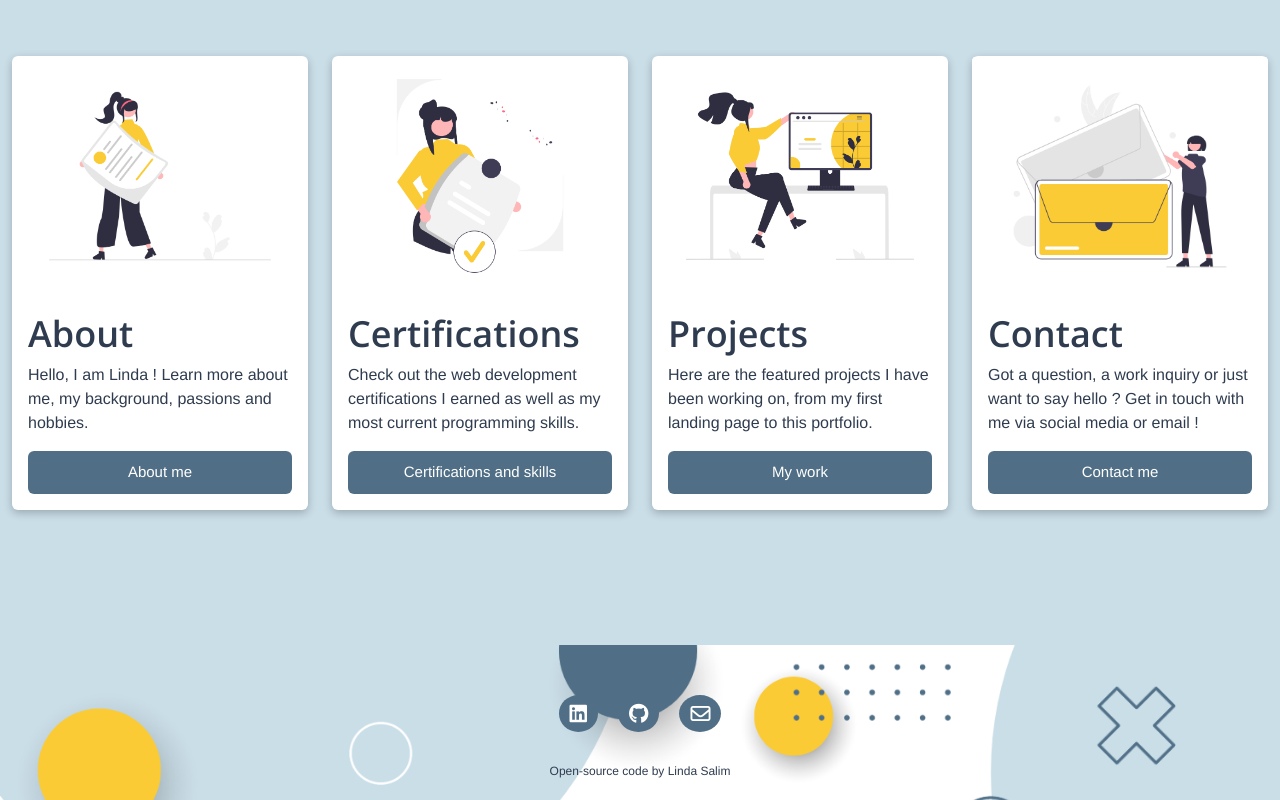
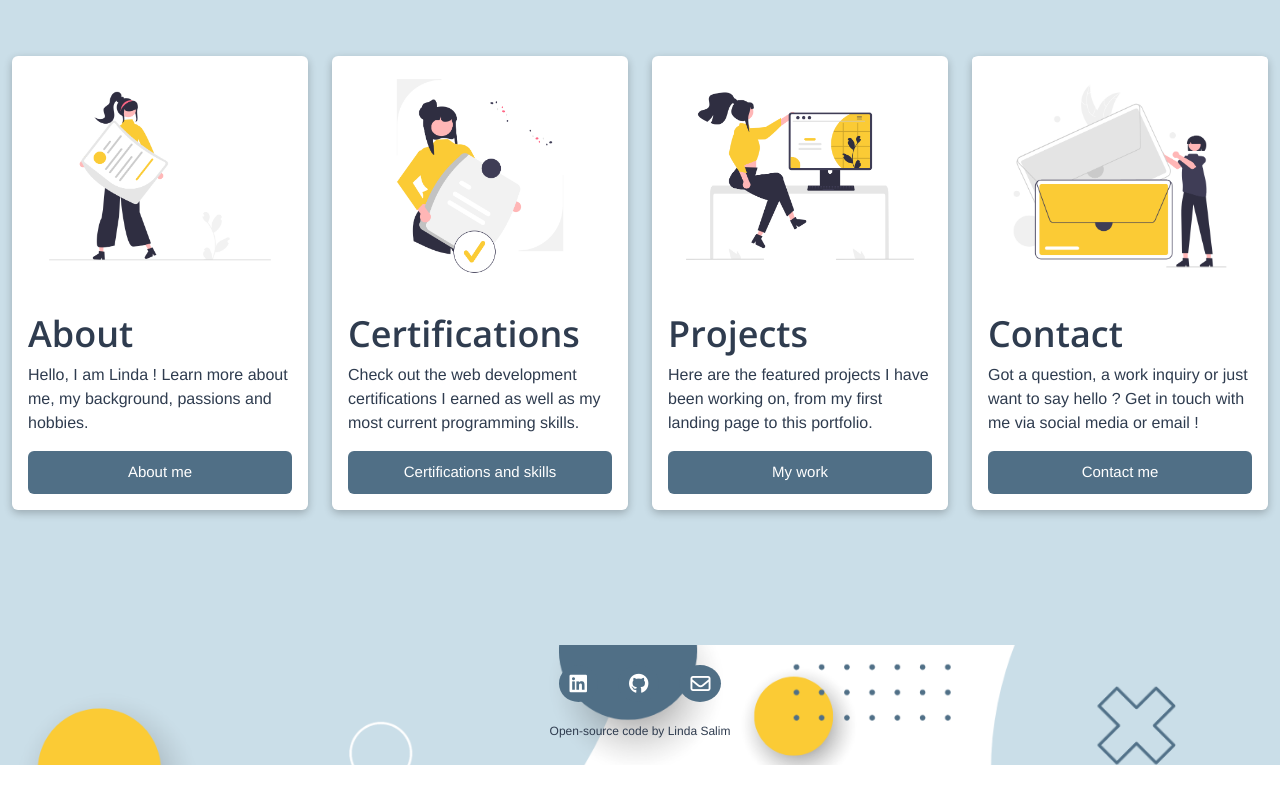
Before and after one commit to lndslm/my-portfolio, a plain HTML site: page index.html in a window 1280 px wide. Shown: the part 762-1562 px from the top of the page. After the commit the page ends 1527 px from the top, so only its background shows below. Drawn offline with nearby package versions, Linux system fonts and the light colour scheme.

Commit message:
Fixed the footer at the bottom of the viewport

```diff
--- a/src/styles.css
+++ b/src/styles.css
@@ -10,9 +10,18 @@
   --default-transition: all 150ms ease-in-out;
 }
 
+html {
+  position: relative;
+  min-height: 100%;
+}
+
+footer {
+}
+
 body {
   font-family: var(--default-font-family);
   color: var(--primary-color) !important;
+  margin: 0 0 120px;
 }
 
 h1,
@@ -216,7 +225,14 @@ form .btn:hover {
 
 footer {
   background: var(--secondary-color);
-  padding: 50px 0 20px 0;
+  padding: 20px 0 20px 0;
+
+  position: absolute;
+  left: 0;
+  bottom: 0;
+  height: 120px;
+  width: 100%;
+  overflow: hidden;
 }
 
 footer .media-icons {
@@ -235,7 +251,7 @@ footer .footer-signature {
   color: white;
   font-size: 12px;
   text-align: center;
-  margin-top: 30px;
+  margin-top: 20px;
 }
 
 footer .footer-signature a {
```
